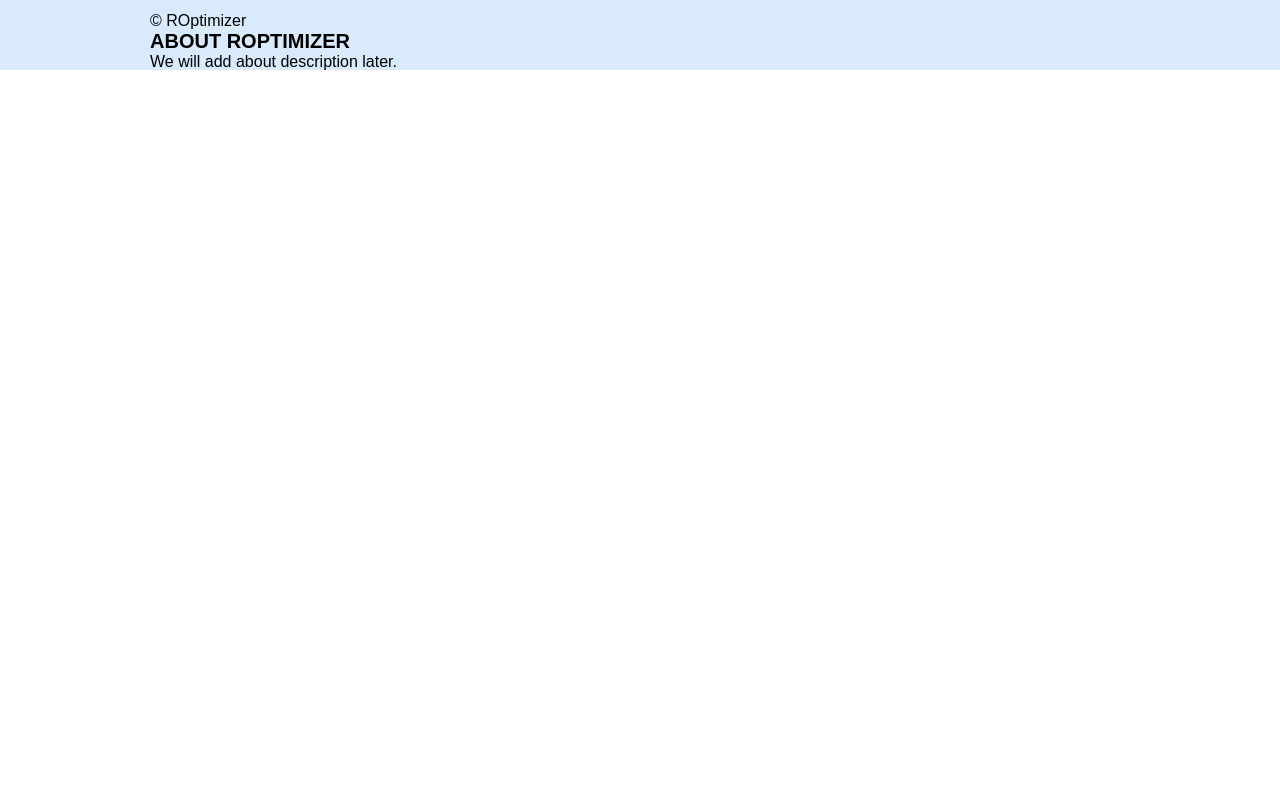
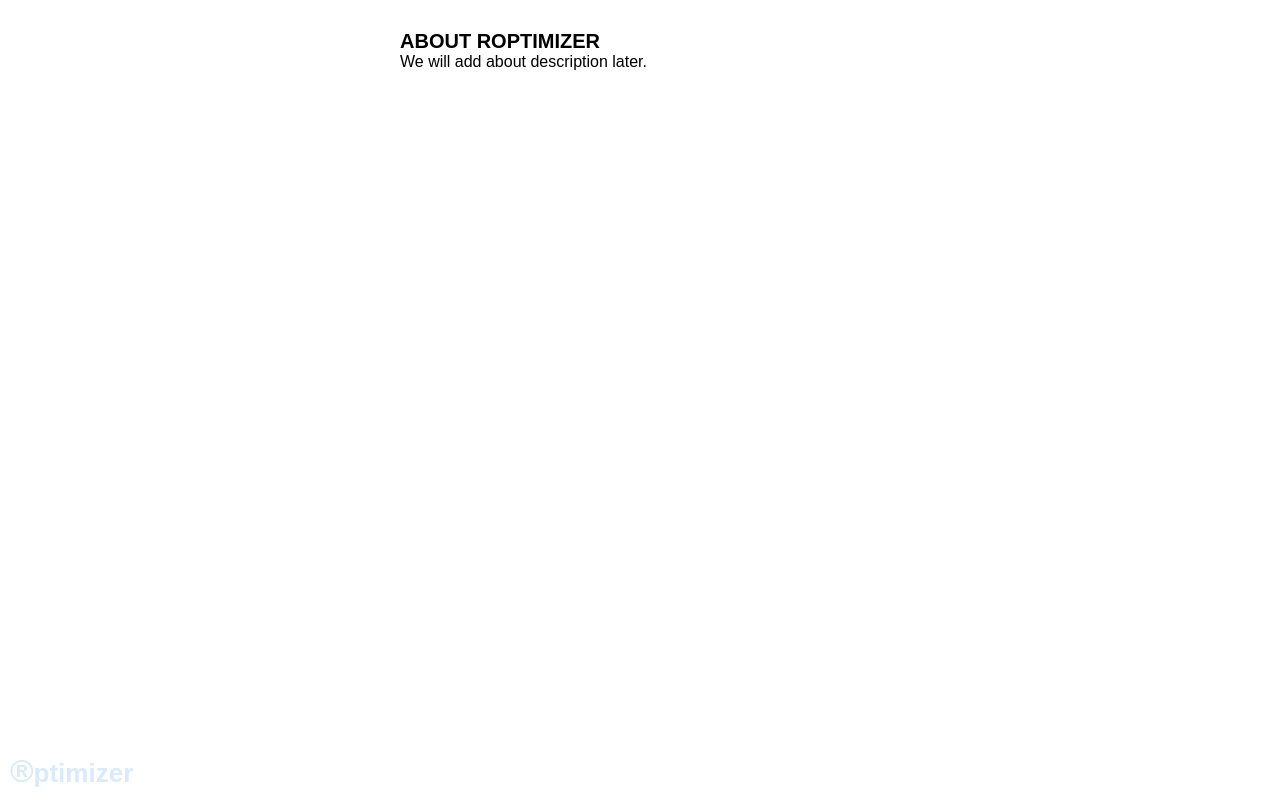
Before and after one commit to chompomonim/ROptimizer, a Python web app: template src/roptimizer/templates/about.mako in a window 1280 px wide; the page is wider, and only the part inside the window is pictured. Run offline with Mako, Linux system fonts and the light colour scheme; the template is opened without the code that fills it, so the values that code supplies are empty.

Commit message:
Updated styles.

```diff
--- a/src/roptimizer/static/style.css
+++ b/src/roptimizer/static/style.css
@@ -95,17 +95,31 @@ button.blue:hover {
  */
 
 
-
 /* Footer
 */
 footer {
-    margin-top: -100px;
-    background: #d8eafb;
+    font-size: 26px;
+    font-weight: bold;
+    color: #d8eafb;
+    position: fixed;
+    bottom: 10px;
+    left: 10px;
 }
-footer .inner {
-    padding: 0 auto;
-    padding-top: 40px;
-    padding-bottom: 40px;
-    background: #d8eafb;
-    border-top: solid #CBE4F8 1px;
+
+footer b {
+    font-size: 32px;
 }
+
+
+/* Content
+*/
+
+.content {
+    position: relative;
+    margin: 0 auto;
+    width: 480px;
+}
+
+   .content .to-spend {
+       margin: 20px auto;
+   }
--- a/src/roptimizer/templates/base.mako
+++ b/src/roptimizer/templates/base.mako
@@ -8,16 +8,10 @@
     <script encoding="utf-8" src="${request.static_url('roptimizer:static/js/scripts.js')}" type="text/javascript"></script>
   </head>
   <body>
-    <header> </header>
-
     <div class="content">
         ${next.body()}
     </div>
 
-    <footer>
-      <div class="inner">
-        &copy; ROptimizer
-      </div>
-    </footer>
+    <footer><b>&reg;</b>ptimizer</footer>
   </body>
 </html>
```
